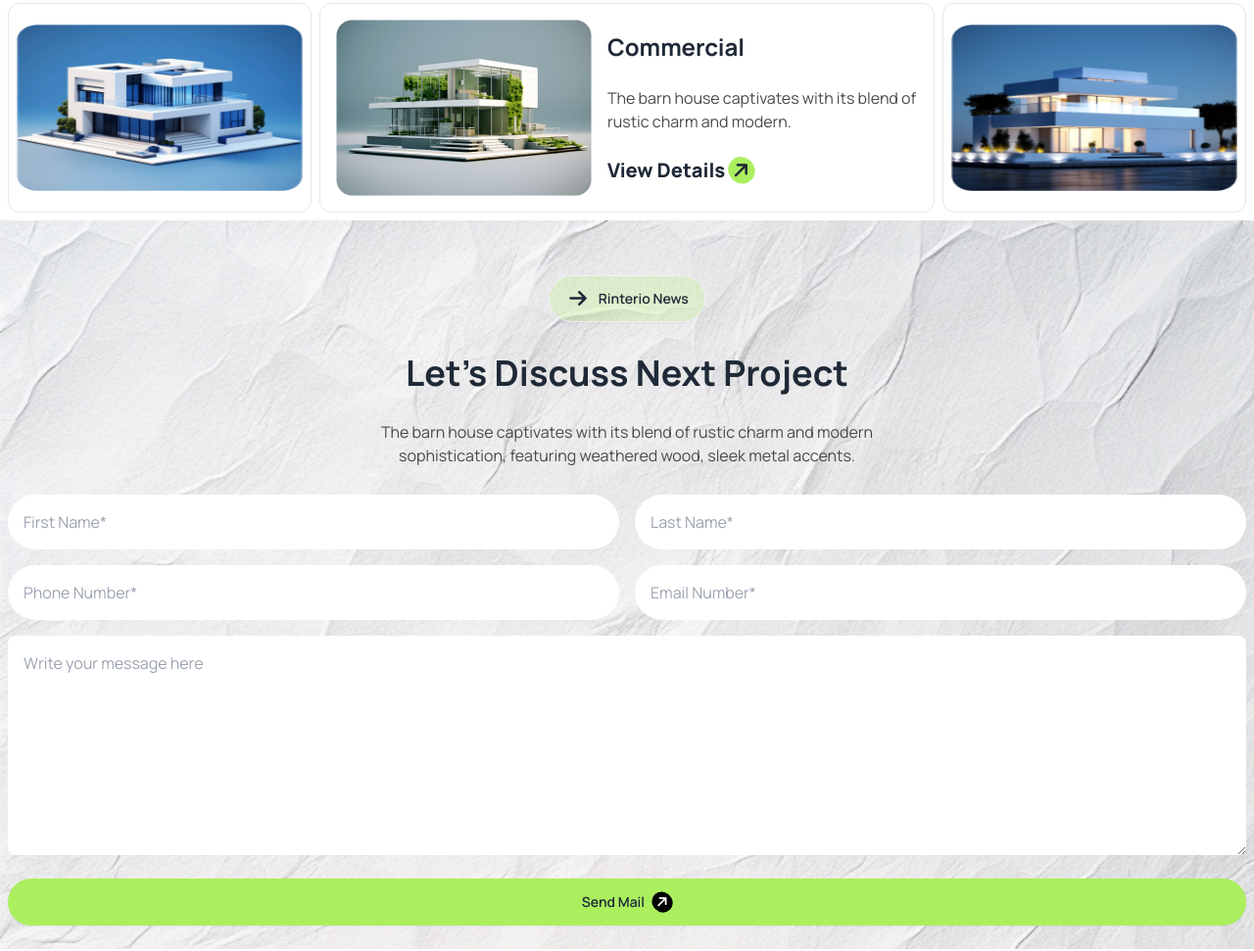
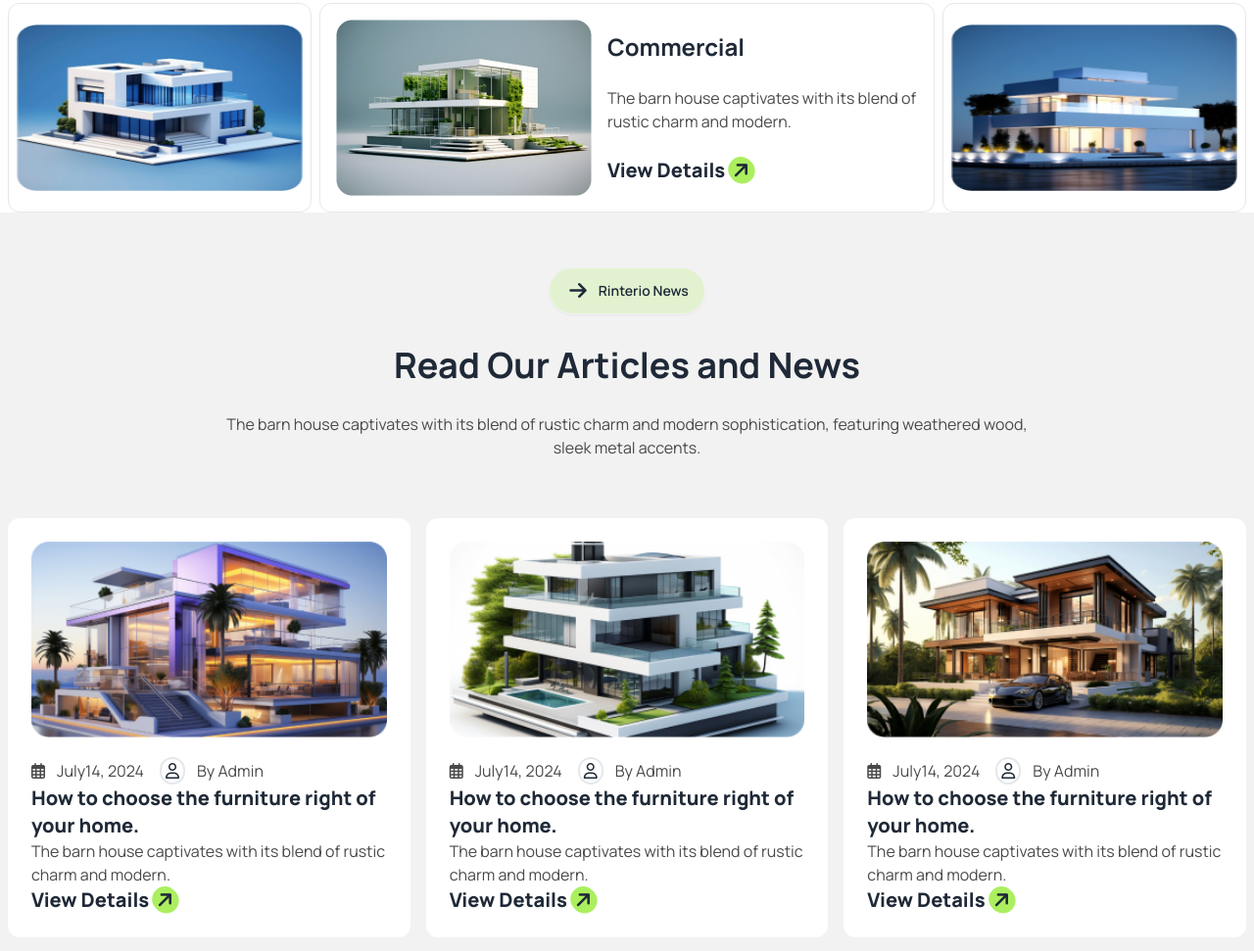
Before and after one commit to younus364/house-design, a plain HTML site: page index.html in a window 1280 px wide. Shown: the part 2607-3578 px from the top of the page at 98% size. Drawn offline with nearby package versions, Linux system fonts and the light colour scheme.

```diff
--- a/index.html
+++ b/index.html
@@ -320,7 +320,113 @@
  </div>
    </section>
     <!-- Read Our Articles and News -->
+   <section class="bg-base-200 pb-6">
+   <div class="container mx-auto ">
+    <div>
+      <div class=" flex justify-center pt-14">
+        <a class="btn bg-[#acef5f3b] rounded-full "><i
+          class="fa-solid fa-arrow-right   text-xl  px-1  rounded-3xl"></i>Rinterio News</a>
+      </div>
+      <h2 class="text-center pt-8 text-4xl font-bold">Read Our Articles and News</h2>
+      <p class="text-text-gray text-center py-7 px-2 w-full md:px-24 lg:px-56">The barn house captivates with its blend of rustic charm and modern sophistication, featuring weathered wood, sleek metal accents.</p>
+    </div>
+    <!-- card section -->
 
+    <div class="grid grid-cols-1 lg:grid-cols-3 pt-8 px-2 gap-4">
+<!-- card 1 -->
+      <div class=" bg-base-100  md:flex lg:flex-col p-6 gap-3  rounded-xl">
+        <figure class="flex items-center">
+          <img
+          class="w-full "
+            src="./assets/article1.png"
+            alt="Home" />
+        </figure>
+        <div class="pt-2">
+          <div class="flex gap-4">
+            <div class="flex items-center gap-3">
+              <i class="fa-regular fa-calendar-days text-text-gray"></i>
+              <p class="text-text-gray">July14, 2024</p>
+            </div>
+            <div class="flex gap-3 items-center">
+              <i class="fa-regular fa-user  p-1 rounded-full border-2"></i>
+              <p class="text-text-gray">By Admin</p>
+
+            </div>
+          </div>
+          <h2 class="text-xl font-extrabold">How to choose the furniture right  of your home.</h2>
+          <p class="text-text-gray">The barn house captivates with its blend of rustic charm and modern. </p>
+          <div class="card-actions ">
+            <div class=" ">
+              <a class="text-xl font-extrabold rounded-full ">View Details  <span></span> <i
+                class="fa-solid fa-arrow-right -rotate-45  text-xl bg-bg-button px-1  rounded-3xl "></i></a>
+            </div>
+          </div>
+        </div>
+      </div>
+      <!-- card 2 -->
+      <div class=" bg-base-100  md:flex lg:flex-col p-6 gap-3  rounded-xl">
+        <figure class="flex items-center">
+          <img
+          class="w-full "
+            src="./assets/article2.png"
+            alt="Home" />
+        </figure>
+        <div class="pt-2">
+          <div class="flex gap-4">
+            <div class="flex items-center gap-3">
+              <i class="fa-regular fa-calendar-days text-text-gray"></i>
+              <p class="text-text-gray">July14, 2024</p>
+            </div>
+            <div class="flex gap-3 items-center">
+              <i class="fa-regular fa-user  p-1 rounded-full border-2"></i>
+              <p class="text-text-gray">By Admin</p>
+
+            </div>
+          </div>
+          <h2 class="text-xl font-extrabold">How to choose the furniture right  of your home.</h2>
+          <p class="text-text-gray">The barn house captivates with its blend of rustic charm and modern. </p>
+          <div class="card-actions ">
+            <div class=" ">
+              <a class="text-xl font-extrabold rounded-full ">View Details  <span></span> <i
+                class="fa-solid fa-arrow-right -rotate-45  text-xl bg-bg-button px-1  rounded-3xl "></i></a>
+            </div>
+          </div>
+        </div>
+      </div>
+      <!-- card 3 -->
+      <div class=" bg-base-100  md:flex lg:flex-col p-6 gap-3  rounded-xl">
+        <figure class="flex items-center">
+          <img
+          class="w-full "
+            src="./assets/article3.png"
+            alt="Home" />
+        </figure>
+        <div class="pt-2">
+          <div class="flex gap-4">
+            <div class="flex items-center gap-3">
+              <i class="fa-regular fa-calendar-days text-text-gray"></i>
+              <p class="text-text-gray">July14, 2024</p>
+            </div>
+            <div class="flex gap-3 items-center">
+              <i class="fa-regular fa-user  p-1 rounded-full border-2"></i>
+              <p class="text-text-gray">By Admin</p>
+
+            </div>
+          </div>
+          <h2 class="text-xl font-extrabold">How to choose the furniture right  of your home.</h2>
+          <p class="text-text-gray">The barn house captivates with its blend of rustic charm and modern. </p>
+          <div class="card-actions ">
+            <div class=" ">
+              <a class="text-xl font-extrabold rounded-full ">View Details  <span></span> <i
+                class="fa-solid fa-arrow-right -rotate-45  text-xl bg-bg-button px-1  rounded-3xl "></i></a>
+            </div>
+          </div>
+
+        </div>
+      </div>
+    </div>
+   </div>
+   </section>
 <!-- Let’s Discuss Next Project -->
 <section class="pt-2">
   <div
@@ -356,7 +462,36 @@
  </section>
   </main>
   <!--  -->
+  <footer class="bg-[#1C1C1C]">
 
+      <div class="container mx-auto">
+
+        <div class="flex justify-center pt-14">
+
+          <a class="btn btn-ghost text-3xl font-bold text-white"> <i
+              class="fa-solid fa-arrow-right -rotate-45  text-xl bg-bg-button px-1 text-black  rounded-3xl"></i>Rinterio</a>
+        </div>
+
+        <p class="text-text-gray text-center py-7 px-2 w-full md:px-24 lg:px-72">The barn house captivates with its blend of rustic charm and modern sophistication, featuring weathered wood, sleek metal accents.</p>
+        <nav class="text-white  flex flex-col md:flex-row justify-evenly text-center space-y-4 md:space-y-0">
+
+          <a class="link link-hover">Home</a>
+          <a class="link link-hover">Services</a>
+          <a class="link link-hover">Portfolio</a>
+          <a class="link link-hover">Blogs</a>
+          <a class="link link-hover">Contact Us</a>
+        </nav>
+        <div class="card-actions justify-center py-8">
+          <div class=" ">
+            <a class="btn bg-bg-button border-hidden rounded-full">Book Consult<i
+                class="fa-solid fa-arrow-right -rotate-45 text-white bg-black p-1 rounded-full"></i></a>
+          </div>
+        </div>
+      </div>
+
+
+
+  </footer>
 </body>
 
 </html>
```
